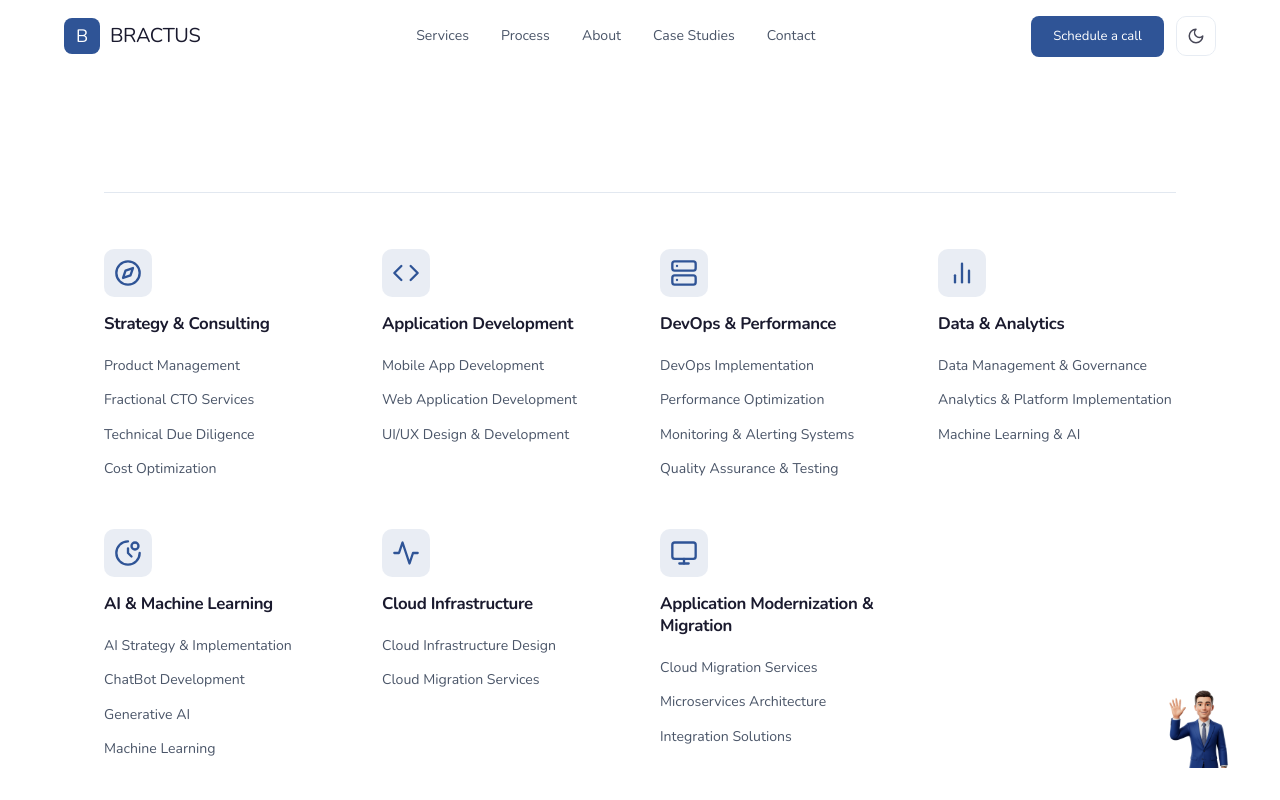
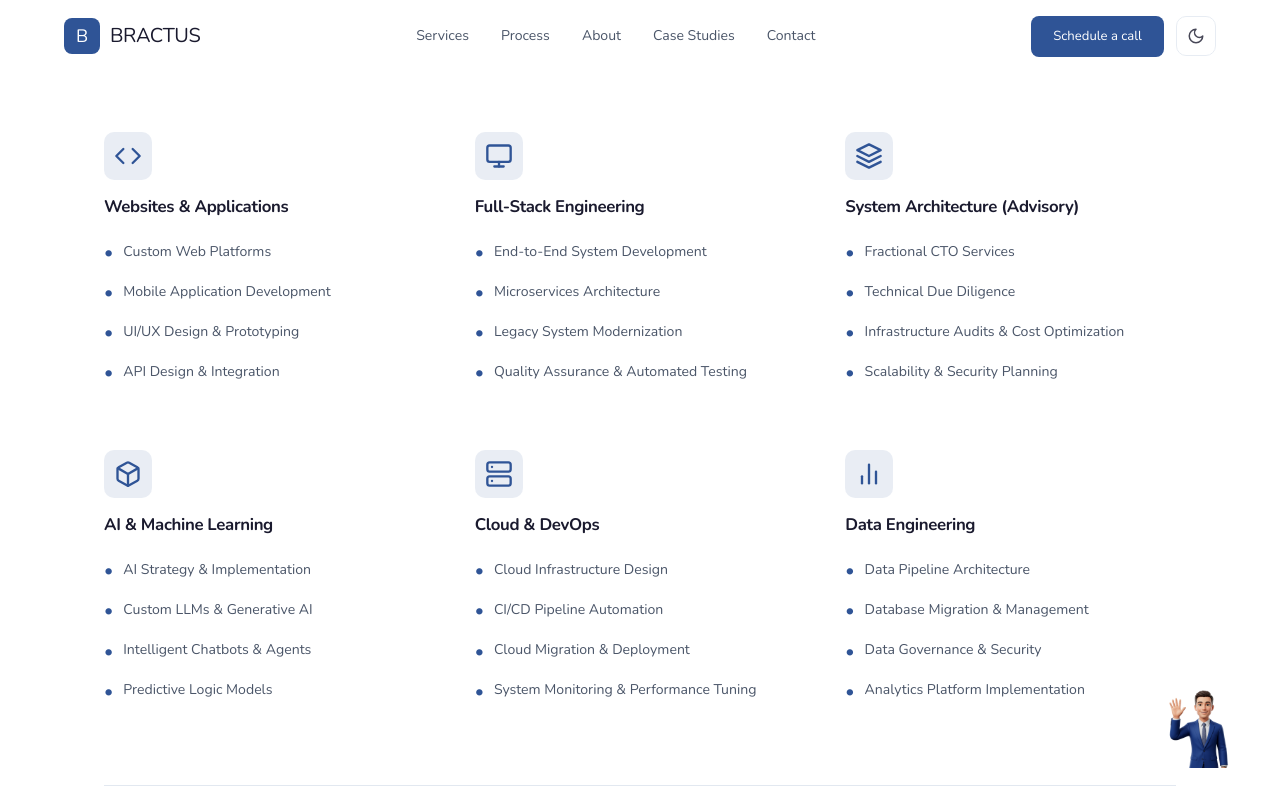
Before and after one commit to devvv18/Bractus, a Next.js app in the folder bractus-frontend/: page /services in a window 1280 px wide. Shown: the top 800 px of the page. Built offline with nearby package versions, Linux system fonts and the light colour scheme.

Commit message:
service and process update

```diff
--- a/bractus-frontend/src/app/services/page.js
+++ b/bractus-frontend/src/app/services/page.js
@@ -5,24 +5,42 @@ const SERVICES = [
   {
     icon: (
       <svg width="28" height="28" viewBox="0 0 24 24" fill="none" stroke="currentColor" strokeWidth="2" strokeLinecap="round" strokeLinejoin="round">
-        <circle cx="12" cy="12" r="10"/><polygon points="16.24 7.76 14.12 14.12 7.76 16.24 9.88 9.88 16.24 7.76"/>
+        <polyline points="16 18 22 12 16 6"/><polyline points="8 6 2 12 8 18"/>
       </svg>
     ),
-    category: 'Advisory',
-    title: 'Strategy & Consulting',
-    items: ['Product Management', 'Fractional CTO Services', 'Technical Due Diligence', 'Cost Optimization'],
-    href: '/services/advisory',
+    title: 'Websites & Applications',
+    items: ['Custom Web Platforms', 'Mobile Application Development', 'UI/UX Design & Prototyping', 'API Design & Integration'],
+    href: '/services/websites-applications',
   },
   {
     icon: (
       <svg width="28" height="28" viewBox="0 0 24 24" fill="none" stroke="currentColor" strokeWidth="2" strokeLinecap="round" strokeLinejoin="round">
-        <polyline points="16 18 22 12 16 6"/><polyline points="8 6 2 12 8 18"/>
+        <rect x="2" y="3" width="20" height="14" rx="2"/><line x1="8" y1="21" x2="16" y2="21"/><line x1="12" y1="17" x2="12" y2="21"/>
       </svg>
     ),
-    category: 'Development',
-    title: 'Application Development',
-    items: ['Mobile App Development', 'Web Application Development', 'UI/UX Design & Development'],
-    href: '/services/development',
+    title: 'Full-Stack Engineering',
+    items: ['End-to-End System Development', 'Microservices Architecture', 'Legacy System Modernization', 'Quality Assurance & Automated Testing'],
+    href: '/services/full-stack-engineering',
+  },
+  {
+    icon: (
+      <svg width="28" height="28" viewBox="0 0 24 24" fill="none" stroke="currentColor" strokeWidth="2" strokeLinecap="round" strokeLinejoin="round">
+        <path d="M12 2L2 7l10 5 10-5-10-5z"/><path d="M2 17l10 5 10-5"/><path d="M2 12l10 5 10-5"/>
+      </svg>
+    ),
+    title: 'System Architecture (Advisory)',
+    items: ['Fractional CTO Services', 'Technical Due Diligence', 'Infrastructure Audits & Cost Optimization', 'Scalability & Security Planning'],
+    href: '/services/system-architecture',
+  },
+  {
+    icon: (
+      <svg width="28" height="28" viewBox="0 0 24 24" fill="none" stroke="currentColor" strokeWidth="2" strokeLinecap="round" strokeLinejoin="round">
+        <path d="M21 16V8a2 2 0 0 0-1-1.73l-7-4a2 2 0 0 0-2 0l-7 4A2 2 0 0 0 3 8v8a2 2 0 0 0 1 1.73l7 4a2 2 0 0 0 2 0l7-4A2 2 0 0 0 21 16z"/><polyline points="3.27 6.96 12 12.01 20.73 6.96"/><line x1="12" y1="22.08" x2="12" y2="12"/>
+      </svg>
+    ),
+    title: 'AI & Machine Learning',
+    items: ['AI Strategy & Implementation', 'Custom LLMs & Generative AI', 'Intelligent Chatbots & Agents', 'Predictive Logic Models'],
+    href: '/services/ai-machine-learning',
   },
   {
     icon: (
@@ -31,10 +49,9 @@ const SERVICES = [
         <line x1="6" y1="6" x2="6.01" y2="6"/><line x1="6" y1="18" x2="6.01" y2="18"/>
       </svg>
     ),
-    category: 'DevOps',
-    title: 'DevOps & Performance',
-    items: ['DevOps Implementation', 'Performance Optimization', 'Monitoring & Alerting Systems', 'Quality Assurance & Testing'],
-    href: '/services/devops',
+    title: 'Cloud & DevOps',
+    items: ['Cloud Infrastructure Design', 'CI/CD Pipeline Automation', 'Cloud Migration & Deployment', 'System Monitoring & Performance Tuning'],
+    href: '/services/cloud-devops',
   },
   {
     icon: (
@@ -42,47 +59,13 @@ const SERVICES = [
         <line x1="18" y1="20" x2="18" y2="10"/><line x1="12" y1="20" x2="12" y2="4"/><line x1="6" y1="20" x2="6" y2="14"/>
       </svg>
     ),
-    category: 'Data Science',
-    title: 'Data & Analytics',
-    items: ['Data Management & Governance', 'Analytics & Platform Implementation', 'Machine Learning & AI'],
-    href: '/services/data-science',
-  },
-  {
-    icon: (
-      <svg width="28" height="28" viewBox="0 0 24 24" fill="none" stroke="currentColor" strokeWidth="2" strokeLinecap="round" strokeLinejoin="round">
-        <path d="M12 2a10 10 0 1 0 10 10"/><path d="M12 8v4l3 3"/><circle cx="18" cy="6" r="3"/>
-      </svg>
-    ),
-    category: 'Artificial Intelligence',
-    title: 'AI & Machine Learning',
-    items: ['AI Strategy & Implementation', 'ChatBot Development', 'Generative AI', 'Machine Learning'],
-    href: '/services/ai',
-  },
-  {
-    icon: (
-      <svg width="28" height="28" viewBox="0 0 24 24" fill="none" stroke="currentColor" strokeWidth="2" strokeLinecap="round" strokeLinejoin="round">
-        <polyline points="22 12 18 12 15 21 9 3 6 12 2 12"/>
-      </svg>
-    ),
-    category: 'Cloud',
-    title: 'Cloud Infrastructure',
-    items: ['Cloud Infrastructure Design', 'Cloud Migration Services'],
-    href: '/services/cloud',
-  },
-  {
-    icon: (
-      <svg width="28" height="28" viewBox="0 0 24 24" fill="none" stroke="currentColor" strokeWidth="2" strokeLinecap="round" strokeLinejoin="round">
-        <rect x="2" y="3" width="20" height="14" rx="2"/><line x1="8" y1="21" x2="16" y2="21"/><line x1="12" y1="17" x2="12" y2="21"/>
-      </svg>
-    ),
-    category: 'Modernization',
-    title: 'Application Modernization & Migration',
-    items: ['Cloud Migration Services', 'Microservices Architecture', 'Integration Solutions'],
-    href: '/services/modernization',
+    title: 'Data Engineering',
+    items: ['Data Pipeline Architecture', 'Database Migration & Management', 'Data Governance & Security', 'Analytics Platform Implementation'],
+    href: '/services/data-engineering',
   },
 ]
 
-function ServiceColumn({ icon, category, title, items, href }) {
+function ServiceColumn({ icon, title, items, href }) {
   return (
     <div style={{ display: 'flex', flexDirection: 'column', gap: 0 }}>
       {/* Icon */}
@@ -97,7 +80,7 @@ function ServiceColumn({ icon, category, title, items, href }) {
         {icon}
       </div>
 
-      {/* Category + Title */}
+      {/* Title */}
       <Link href={href} style={{ textDecoration: 'none' }}>
         <h3 style={{
           fontSize: '1.05rem',
@@ -107,6 +90,7 @@ function ServiceColumn({ icon, category, title, items, href }) {
           marginBottom: 20,
           cursor: 'pointer',
           transition: 'color 0.2s',
+          fontFamily: 'Nunito, sans-serif'
         }}
           onMouseEnter={e => e.currentTarget.style.color = 'var(--accent)'}
           onMouseLeave={e => e.currentTarget.style.color = 'var(--text)'}
@@ -115,16 +99,16 @@ function ServiceColumn({ icon, category, title, items, href }) {
         </h3>
       </Link>
 
-      {/* Sub items */}
+      {/* Sub items as bullets */}
       <ul style={{ listStyle: 'none', padding: 0, margin: 0, display: 'flex', flexDirection: 'column', gap: 12 }}>
         {items.map((item, i) => (
-          <li key={i}>
+          <li key={i} style={{ display: 'flex', alignItems: 'center', gap: 10 }}>
+            <span style={{ color: 'var(--accent)', fontSize: '1.1rem' }}>•</span>
             <Link href={href} style={{
               fontSize: '0.88rem',
               color: 'var(--text-secondary)',
               textDecoration: 'none',
               transition: 'color 0.2s',
-              display: 'block',
             }}
               onMouseEnter={e => e.currentTarget.style.color = 'var(--accent)'}
               onMouseLeave={e => e.currentTarget.style.color = 'var(--text-secondary)'}
@@ -143,26 +127,25 @@ export default function ServicesPage() {
   return (
     <main style={{ background: 'var(--bg)', minHeight: '100vh' }}>
 
-      {/* Services Grid — Particle41 style flat columns */}
-      <section style={{ paddingTop: 120, paddingBottom: 120 }}>
+      <section style={{ paddingTop: 60, paddingBottom: 100 }}>
         <div className="container">
 
-          {/* Top divider */}
-          <div style={{ height: 1, background: 'var(--border)', marginBottom: 56 }} />
+          {/* Top divider removed as requested */}
+          {/* <div style={{ height: 1, background: 'var(--border)', marginBottom: 56 }} /> */}
 
-          {/* 4-column grid */}
+          {/* 3-column grid for 6 blocks */}
           <div style={{
             display: 'grid',
-            gridTemplateColumns: 'repeat(4, 1fr)',
-            gap: '48px 40px',
+            gridTemplateColumns: 'repeat(auto-fit, minmax(280px, 1fr))',
+            gap: '64px 40px',
           }}>
             {SERVICES.map((s, i) => (
               <ServiceColumn key={i} {...s} />
             ))}
           </div>
 
-          {/* Bottom divider */}
-          <div style={{ height: 1, background: 'var(--border)', marginTop: 64 }} />
+          {/* Bottom divider remains */}
+          <div style={{ height: 1, background: 'var(--border)', marginTop: 80 }} />
 
           {/* CTA */}
           <div style={{ textAlign: 'center', marginTop: 56 }}>
```
Also changed, not shown: bractus-frontend/src/app/process/page.js (+18 -19 lines).
